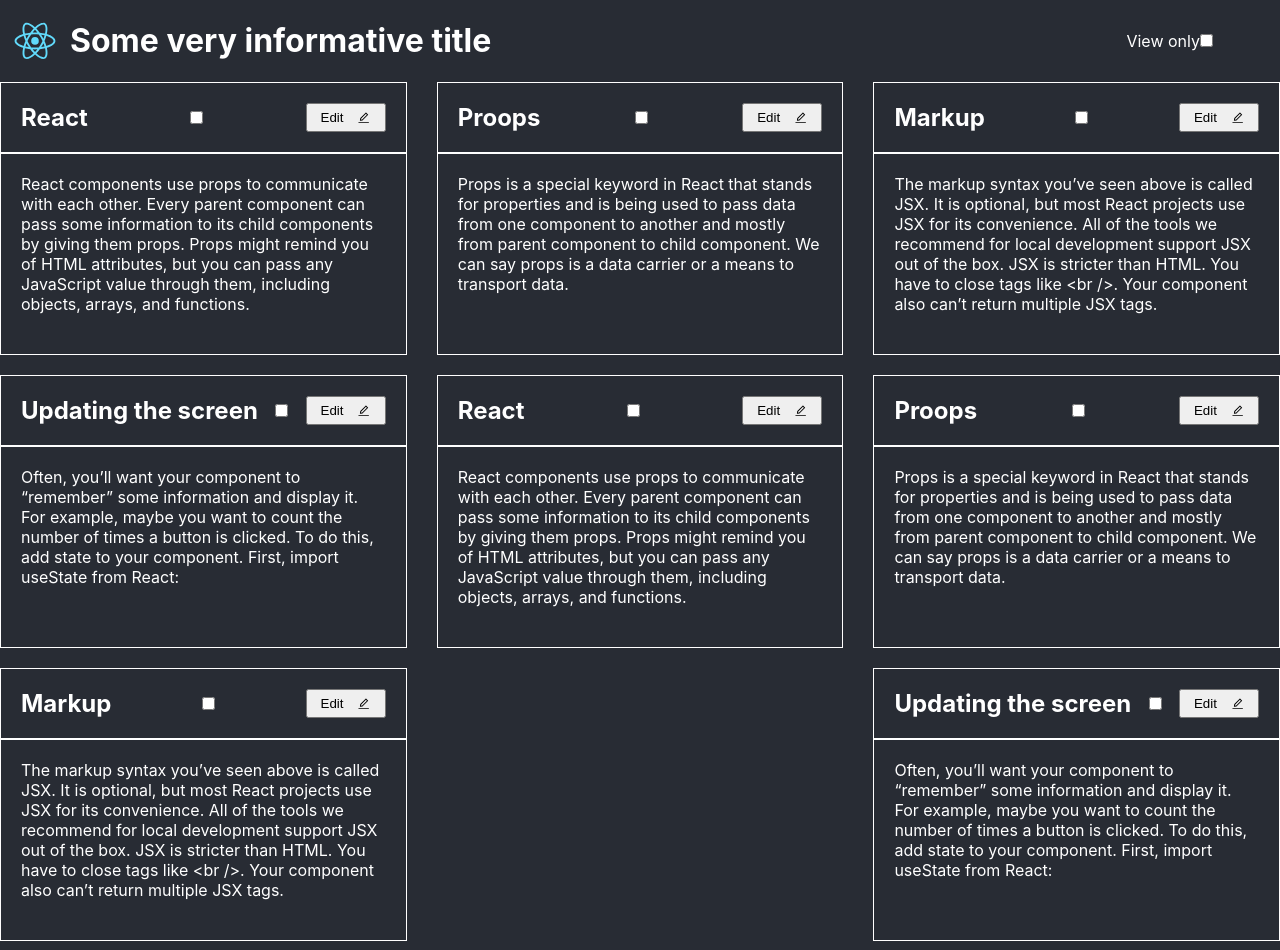
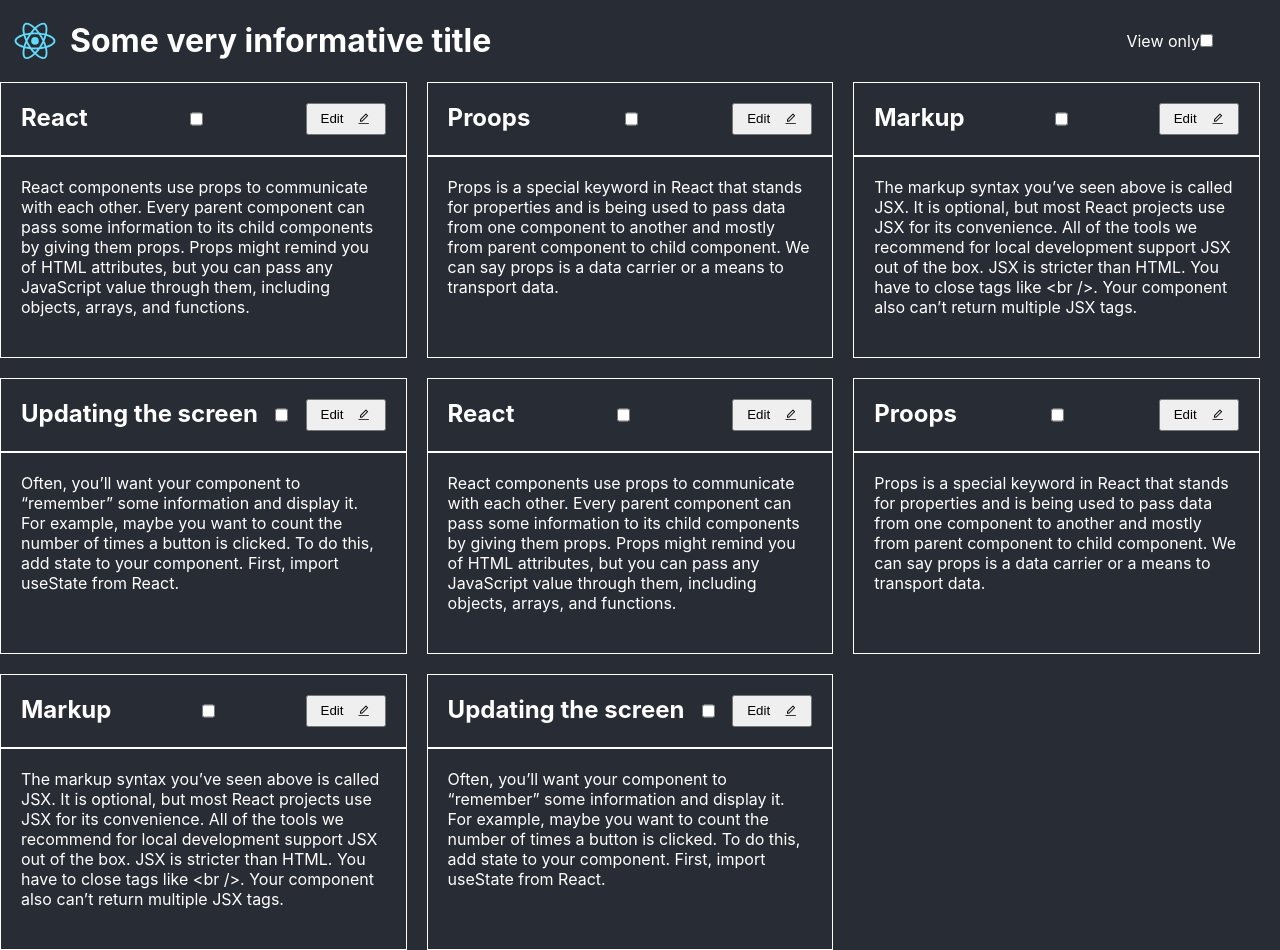
Before and after one commit to mishanya1111/ReactMG, a React (Create React App) app: page / in a window 1280 px wide. Built offline with nearby package versions, Linux system fonts and the light colour scheme.

Commit message:
много исправлений

```diff
--- a/src/App.js
+++ b/src/App.js
@@ -5,7 +5,50 @@ import {useState} from "react";
 
 function App() {
     const [checked, setChecked] = useState(false);
-
+    const cardsData = [
+        {
+            id: 1,
+            title: "React",
+            text: "React components use props to communicate with each other. Every parent component can pass some information to its child components by giving them props. Props might remind you of HTML attributes, but you can pass any JavaScript value through them, including objects, arrays, and functions.",
+        },
+        {
+            id: 2,
+            title: "Proops",
+            text: "Props is a special keyword in React that stands for properties and is being used to pass data from one component to another and mostly from parent component to child component. We can say props is a data carrier or a means to transport data."
+        },
+        {
+            id: 3,
+            title: "Markup",
+            text: "The markup syntax you’ve seen above is called JSX. It is optional, but most React projects use JSX for its convenience. All of the tools we recommend for local development support JSX out of the box. JSX is stricter than HTML. You have to close tags like <br />. Your component also can’t return multiple JSX tags."
+        },
+        {
+            id: 4,
+            title: "Updating the screen",
+            text: "Often, you’ll want your component to “remember” some information and display it. For example, maybe you want to count the number of times a button is clicked. To do this, add state to your component. First, import useState from React."
+        },
+        {
+            id: 5,
+            title: "React",
+            text: "React components use props to communicate with each other. Every parent component can pass some information to its child components by giving them props. Props might remind you of HTML attributes, but you can pass any JavaScript value through them, including objects, arrays, and functions."
+        },
+        {
+            id: 6,
+            title: "Proops",
+            text: "Props is a special keyword in React that stands for properties and is being used to pass data from one component to another and mostly from parent component to child component. We can say props is a data carrier or a means to transport data."
+        },
+        {
+            id: 7,
+            title: "Markup",
+            text: "The markup syntax you’ve seen above is called JSX. It is optional, but most React projects use JSX for its convenience. All of the tools we recommend for local development support JSX out of the box. JSX is stricter than HTML. You have to close tags like <br />. Your component also can’t return multiple JSX tags."
+        },
+        {
+            id: 8,
+            title: "Updating the screen",
+            text: "Often, you’ll want your component to “remember” some information and display it. For example, maybe you want to count the number of times a button is clicked. To do this, add state to your component. First, import useState from React."
+        }
+    ];
+    const arrayCards = cardsData.map((card) => <Card viewOnlyChecked={checked} firstTitle={card.title} firstText={card.text} /> )
+    console.log(arrayCards);
     function changeCheckboxApp() {
         setChecked(!checked);
     }
@@ -21,31 +64,7 @@ function App() {
                 </div>
             </header>
             <div className="cardContainer">
-                <Card baseStyle="borderBox" alternativeStyle="yellowBox"
-                      checkViewOnly={checked} firstTitle="React"
-                      firstText="React components use props to communicate with each other. Every parent component can pass some information to its child components by giving them props. Props might remind you of HTML attributes, but you can pass any JavaScript value through them, including objects, arrays, and functions."/>
-                <Card baseStyle="borderBox" alternativeStyle="yellowBox"
-                      checkViewOnly={checked} firstTitle="Proops"
-                      firstText="Props is a special keyword in React that stands for properties and is being used to pass data from one component to another and mostly from parent component to child component. We can say props is a data carrier or a means to transport data. "/>
-                <Card baseStyle="borderBox" alternativeStyle="yellowBox"
-                      checkViewOnly={checked} firstTitle="Markup"
-                      firstText="The markup syntax you’ve seen above is called JSX. It is optional, but most React projects use JSX for its convenience. All of the tools we recommend for local development support JSX out of the box. JSX is stricter than HTML. You have to close tags like <br />. Your component also can’t return multiple JSX tags."/>
-                <Card baseStyle="borderBox" alternativeStyle="yellowBox"
-                      checkViewOnly={checked} firstTitle="Updating the screen"
-                      firstText="Often, you’ll want your component to “remember” some information and display it. For example, maybe you want to count the number of times a button is clicked. To do this, add state to your component. First, import useState from React:"/>
-                <Card baseStyle="borderBox" alternativeStyle="yellowBox"
-                      checkViewOnly={checked} firstTitle="React"
-                      firstText="React components use props to communicate with each other. Every parent component can pass some information to its child components by giving them props. Props might remind you of HTML attributes, but you can pass any JavaScript value through them, including objects, arrays, and functions."/>
-                <Card baseStyle="borderBox" alternativeStyle="yellowBox"
-                      checkViewOnly={checked} firstTitle="Proops"
-                      firstText="Props is a special keyword in React that stands for properties and is being used to pass data from one component to another and mostly from parent component to child component. We can say props is a data carrier or a means to transport data. "/>
-                <Card baseStyle="borderBox" alternativeStyle="yellowBox"
-                      checkViewOnly={checked} firstTitle="Markup"
-                      firstText="The markup syntax you’ve seen above is called JSX. It is optional, but most React projects use JSX for its convenience. All of the tools we recommend for local development support JSX out of the box. JSX is stricter than HTML. You have to close tags like <br />. Your component also can’t return multiple JSX tags."/>
-                <Card baseStyle="borderBox" alternativeStyle="yellowBox"
-                      checkViewOnly={checked} firstTitle="Updating the screen"
-                      firstText="Often, you’ll want your component to “remember” some information and display it. For example, maybe you want to count the number of times a button is clicked. To do this, add state to your component. First, import useState from React:"/>
-
+                {arrayCards}
             </div>
         </div>
     )
--- a/src/Card.js
+++ b/src/Card.js
@@ -1,10 +1,10 @@
 import './first.css';
-import {useState, useRef} from "react";
+import {useState, useRef, useEffect} from "react";
 import {MdOutlineCancel} from "react-icons/md";
 import {FaSave} from "react-icons/fa";
 import {AiOutlineEdit} from "react-icons/ai";
 
-function Card({baseStyle, alternativeStyle, firstTitle, firstText, checkViewOnly}) {
+function Card({firstTitle, firstText, viewOnlyChecked}) {
     const [checked, setChecked] = useState(false);
     const [editing, setEditing] = useState(false);
     const [title, setTitle] = useState(firstTitle);
@@ -12,6 +12,12 @@ function Card({baseStyle, alternativeStyle, firstTitle, firstText, checkViewOnly
     const checkboxRef = useRef(null);
     const [saveText, setSaveText] = useState(firstText);
     const [saveTitle, setSaveTitle] = useState(firstTitle);
+    const baseStyle="borderBox";
+    const alternativeStyle= "yellowBox";
+
+    useEffect(() => {
+        console.log(`Checked state changed to: ${checked}`);
+    }, [checked]);
 
     function changeCheckbox() {
         setChecked((check) => !check);
@@ -49,7 +55,7 @@ function Card({baseStyle, alternativeStyle, firstTitle, firstText, checkViewOnly
     return (
         editing ? (
             <div className="card">
-                {checkViewOnly && cancelButton()}
+                {viewOnlyChecked && cancelButton()}
                 <div className={checked ? alternativeStyle : baseStyle} id='divTitle'>
                     <h2>
                         <input type='text' onChange={titleChangeHandler} value={title} style={{width: 110}}/>
@@ -75,11 +81,11 @@ function Card({baseStyle, alternativeStyle, firstTitle, firstText, checkViewOnly
                         {title}
                     </h2>
                     <input type="checkbox" ref={checkboxRef} className="check1" onChange={changeCheckbox}/>
-                    {checkViewOnly ? "" : <button
+                    <div style={{width:80}}>{viewOnlyChecked ? "" : <button
                         onClick={editingHandler}
                         className="editButton">
                         Edit<AiOutlineEdit/>
-                    </button>}
+                    </button>}</div>
                 </div>
                 <div className={checked ? alternativeStyle + ' textDiv': baseStyle + ' textDiv'} >{text}</div>
             </div>)
--- a/src/first.css
+++ b/src/first.css
@@ -43,6 +43,7 @@ body {
     display: flex;
     align-items: center;
     justify-content: space-around;
+    height: 32px;
 }
 
 .textAreaBox {
@@ -53,7 +54,7 @@ body {
 .cardContainer {
     display: flex;
     flex-wrap: wrap;
-    justify-content: space-between;
+    /*justify-content: space-between;*/
     gap: 20px;
 }
 
```
